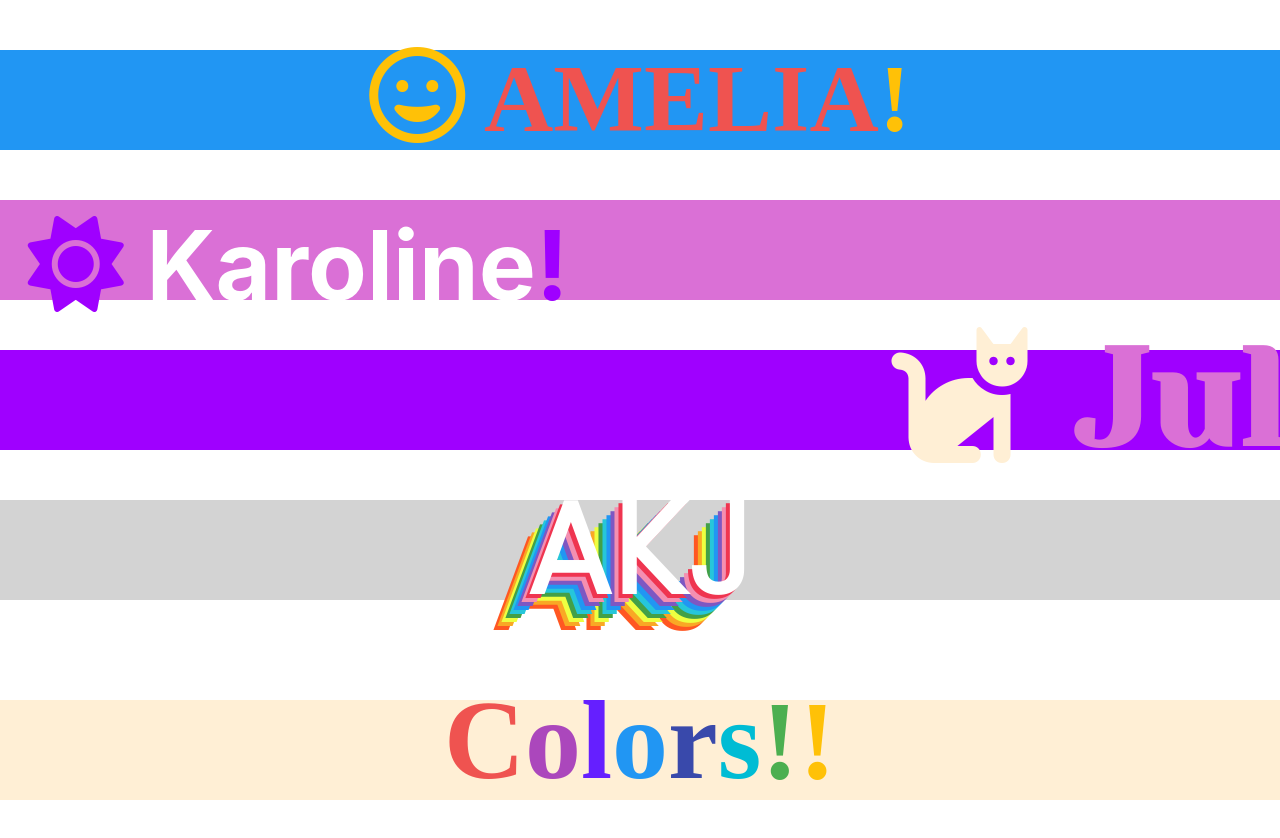
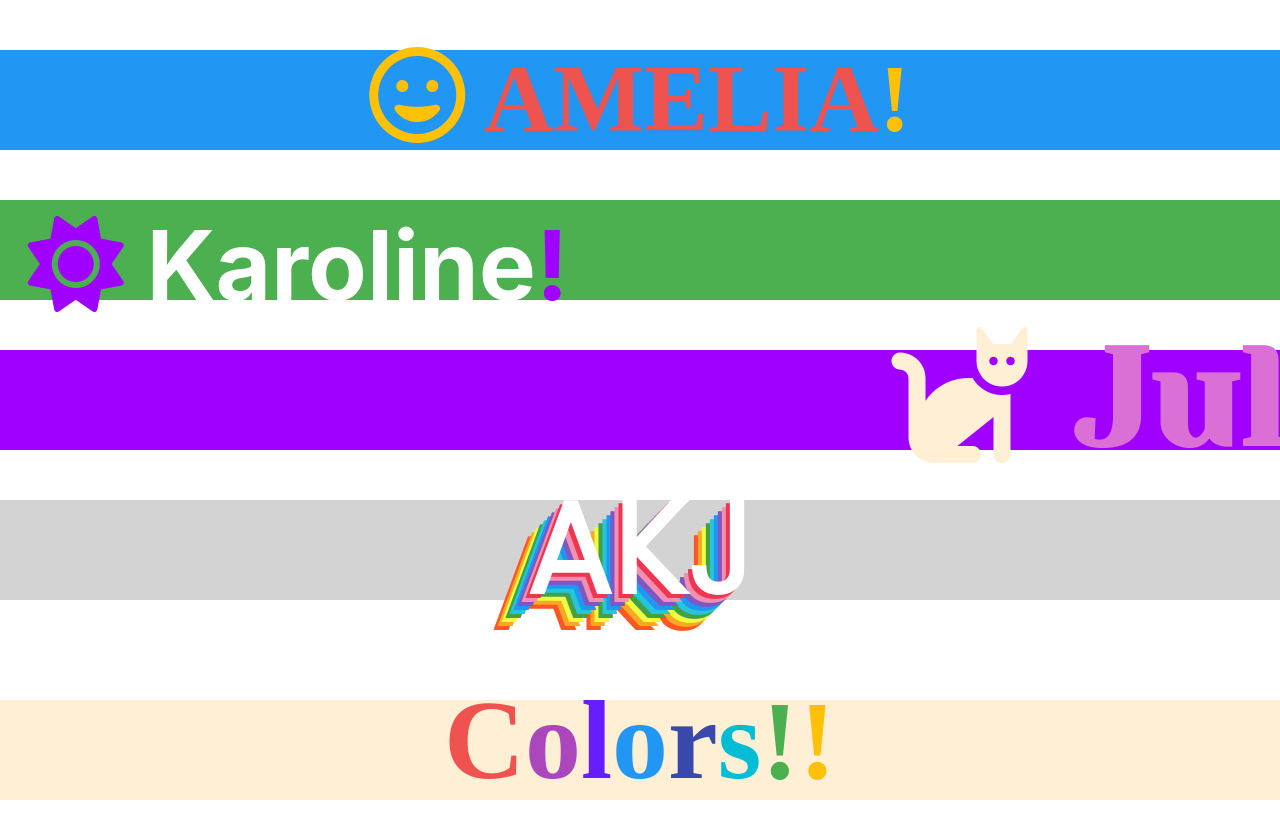
Before and after one commit to katarzyna-kw/css-animation-fun, a React (Create React App) app: page / in a window 1280 px wide. Shown: the top 838 px of the page. Built offline with nearby package versions, Linux system fonts and the light colour scheme; a web font is replaced by a local one.

Commit message:
.Karoline color change

```diff
--- a/src/components/Karoline.css
+++ b/src/components/Karoline.css
@@ -4,7 +4,7 @@
     margin-top: 50px;
     width: 100%;
     display: flex;
-    background-color: #DA70D6;
+    background-color: #4caf50;
     justify-content: center;
     align-items: center;
     font-family: -apple-system, BlinkMacSystemFont, 'Segoe UI', Roboto, Oxygen, Ubuntu, Cantarell, 'Open Sans', 'Helvetica Neue', sans-serif;
```
